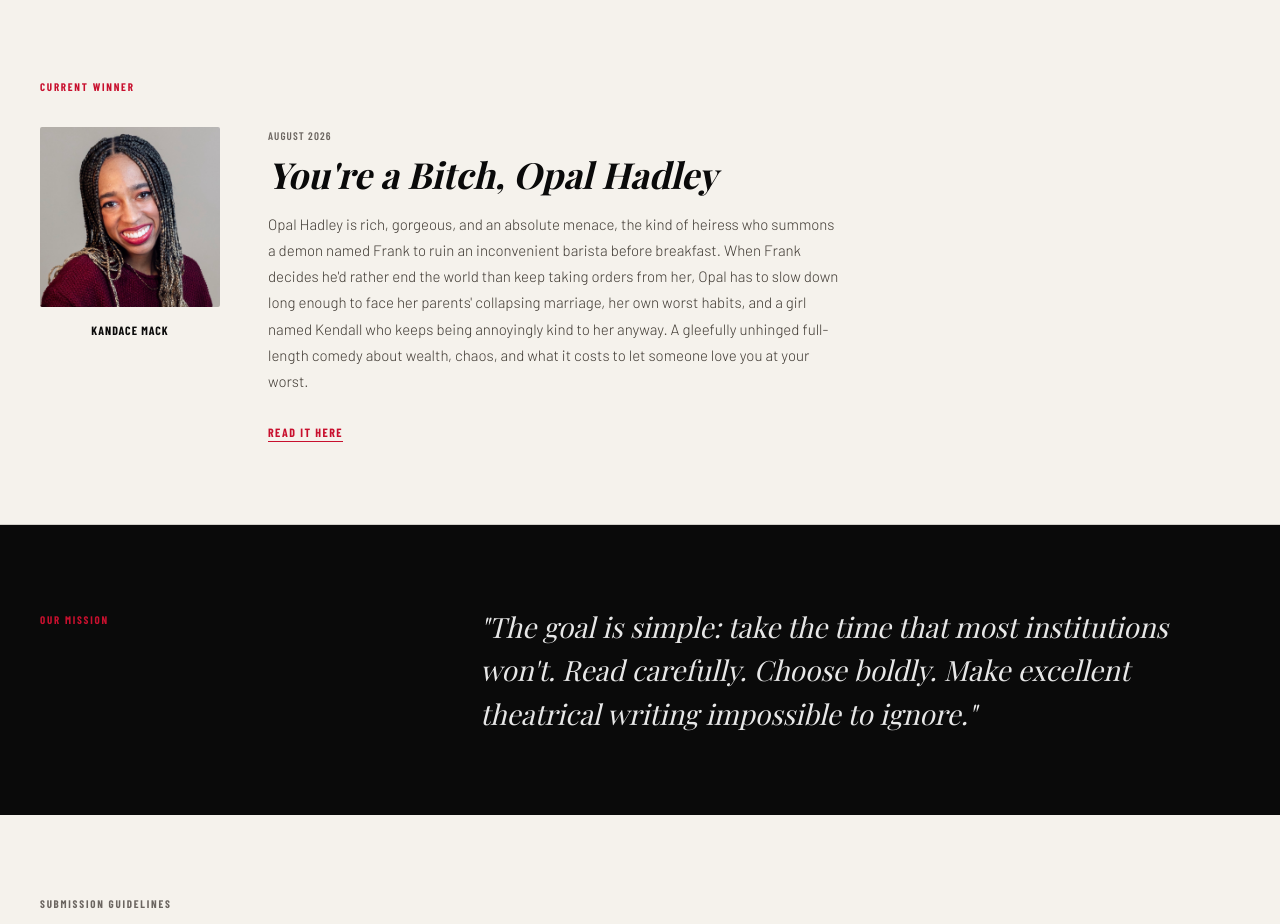
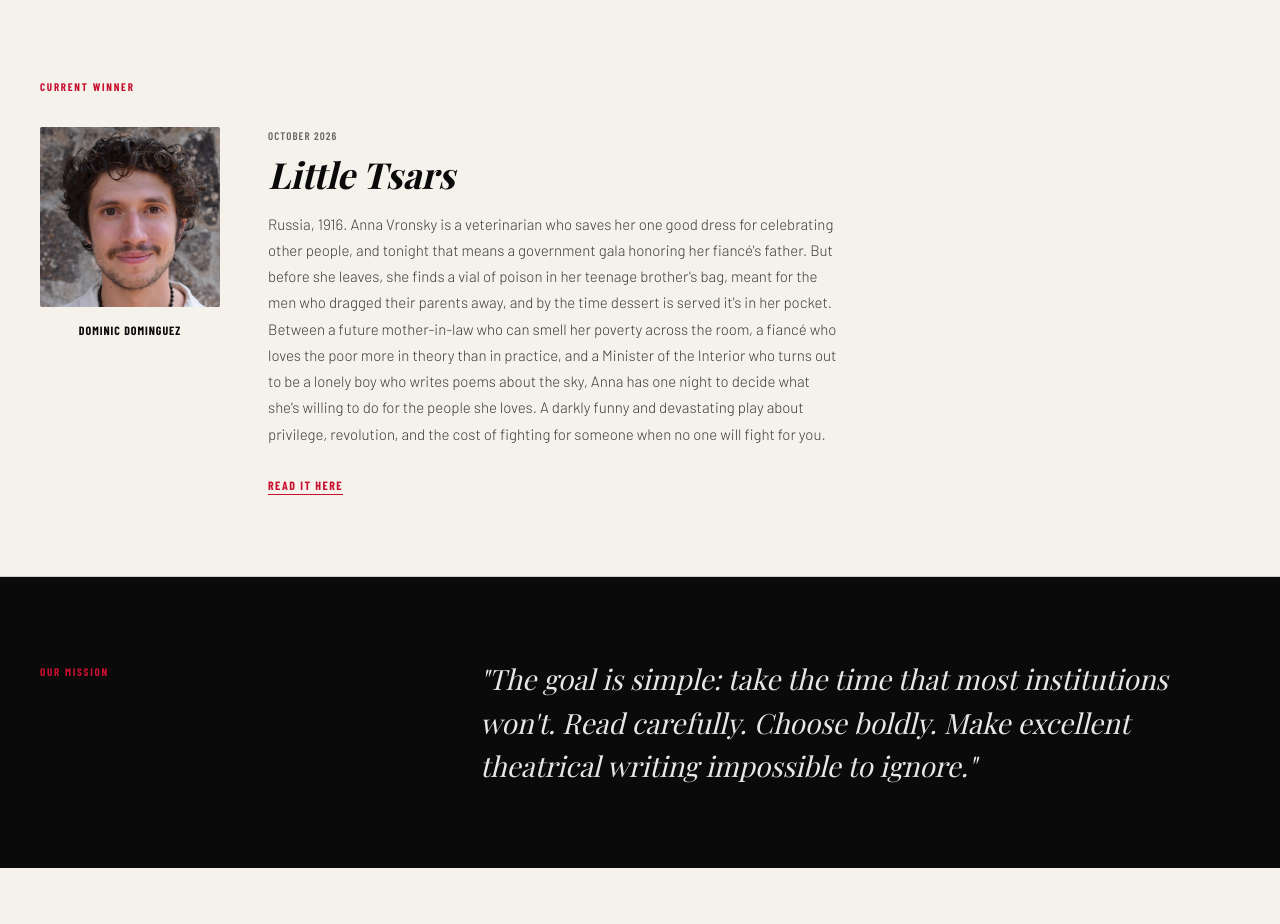
Before and after one commit to Kevin071984/oliver-kelly-award, a plain HTML site: page index.html in a window 1280 px wide. Shown: the part 1048-1972 px from the top of the page. Drawn offline with nearby package versions, Linux system fonts and the light colour scheme; a web font is replaced by a local one.

Commit message:
Add October 2026 winner: Little Tsars by Dominic Dominguez

```diff
--- a/index.html
+++ b/index.html
@@ -183,14 +183,14 @@
     <div style="font-family:var(--font-condensed);font-size:11px;font-weight:700;letter-spacing:0.16em;text-transform:uppercase;color:var(--red);margin-bottom:32px;">Current Winner</div>
     <div class="winner-grid" style="display:grid;grid-template-columns:180px 1fr;gap:48px;align-items:start;max-width:800px;">
       <div style="text-align:center;">
-        <img src="Kandace.Mack.jpg" alt="Kandace Mack" class="winner-photo" style="width:180px;height:180px;object-fit:cover;object-position:top;border-radius:2px;display:block;margin-bottom:14px;">
-        <div style="font-family:var(--font-condensed);font-size:12px;font-weight:700;letter-spacing:0.08em;text-transform:uppercase;">Kandace Mack</div>
+        <img src="Dominic.Dominguez.jpg" alt="Dominic Dominguez" class="winner-photo" style="width:180px;height:180px;object-fit:cover;object-position:top;border-radius:2px;display:block;margin-bottom:14px;">
+        <div style="font-family:var(--font-condensed);font-size:12px;font-weight:700;letter-spacing:0.08em;text-transform:uppercase;">Dominic Dominguez</div>
       </div>
       <div>
-        <div style="font-family:var(--font-condensed);font-size:11px;font-weight:600;letter-spacing:0.1em;text-transform:uppercase;color:var(--mid);margin-bottom:10px;">August 2026</div>
-        <div style="font-family:var(--font-display);font-size:36px;font-weight:700;font-style:italic;line-height:1.1;margin-bottom:16px;">You're a Bitch, Opal Hadley</div>
-        <p style="font-size:15px;font-weight:300;color:#3d3730;line-height:1.75;margin-bottom:24px;">Opal Hadley is rich, gorgeous, and an absolute menace, the kind of heiress who summons a demon named Frank to ruin an inconvenient barista before breakfast. When Frank decides he'd rather end the world than keep taking orders from her, Opal has to slow down long enough to face her parents' collapsing marriage, her own worst habits, and a girl named Kendall who keeps being annoyingly kind to her anyway. A gleefully unhinged full-length comedy about wealth, chaos, and what it costs to let someone love you at your worst.</p>
-        <a href="opalhadleyscript.pdf" target="_blank" style="font-family:var(--font-condensed);font-size:12px;font-weight:700;letter-spacing:0.12em;text-transform:uppercase;color:var(--red);text-decoration:none;border-bottom:1px solid var(--red);padding-bottom:2px;">Read It Here</a>
+        <div style="font-family:var(--font-condensed);font-size:11px;font-weight:600;letter-spacing:0.1em;text-transform:uppercase;color:var(--mid);margin-bottom:10px;">October 2026</div>
+        <div style="font-family:var(--font-display);font-size:36px;font-weight:700;font-style:italic;line-height:1.1;margin-bottom:16px;">Little Tsars</div>
+        <p style="font-size:15px;font-weight:300;color:#3d3730;line-height:1.75;margin-bottom:24px;">Russia, 1916. Anna Vronsky is a veterinarian who saves her one good dress for celebrating other people, and tonight that means a government gala honoring her fiancé's father. But before she leaves, she finds a vial of poison in her teenage brother's bag, meant for the men who dragged their parents away, and by the time dessert is served it's in her pocket. Between a future mother-in-law who can smell her poverty across the room, a fiancé who loves the poor more in theory than in practice, and a Minister of the Interior who turns out to be a lonely boy who writes poems about the sky, Anna has one night to decide what she's willing to do for the people she loves. A darkly funny and devastating play about privilege, revolution, and the cost of fighting for someone when no one will fight for you.</p>
+        <a href="little-tsars.pdf" target="_blank" style="font-family:var(--font-condensed);font-size:12px;font-weight:700;letter-spacing:0.12em;text-transform:uppercase;color:var(--red);text-decoration:none;border-bottom:1px solid var(--red);padding-bottom:2px;">Read It Here</a>
       </div>
     </div>
   </section>
@@ -323,17 +323,29 @@
     <p>A permanent record of outstanding theatrical writing. Each script chosen for its excellence on the page.</p>
     <div class="archive-meta">
       <div class="archive-stat">
-        <div class="archive-stat-n">5</div>
+        <div class="archive-stat-n">6</div>
         <div class="archive-stat-l">Plays Selected</div>
       </div>
       <div class="archive-stat">
-        <div class="archive-stat-n">5</div>
+        <div class="archive-stat-n">6</div>
         <div class="archive-stat-l">Playwrights</div>
       </div>
     </div>
   </div>
 
   <div class="archive-grid">
+    <div class="play-card">
+      <div class="play-card-num">006</div>
+      <div class="play-card-body">
+        <div class="play-card-type">One-Act</div>
+        <div class="play-card-title">Little Tsars</div>
+        <div class="play-card-author">By Dominic Dominguez</div>
+        <div style="margin-top:14px;">
+          <a href="little-tsars.pdf" target="_blank" style="font-family:var(--font-condensed);font-size:11px;font-weight:700;letter-spacing:0.12em;text-transform:uppercase;color:var(--red);text-decoration:none;border-bottom:1px solid var(--red);padding-bottom:2px;">Download Script (PDF)</a>
+        </div>
+      </div>
+      <div class="play-card-year">October 2026</div>
+    </div>
     <div class="play-card">
       <div class="play-card-num">005</div>
       <div class="play-card-body">
```
Also changed, not shown: Dominic.Dominguez.jpg (added), 1 other file.
